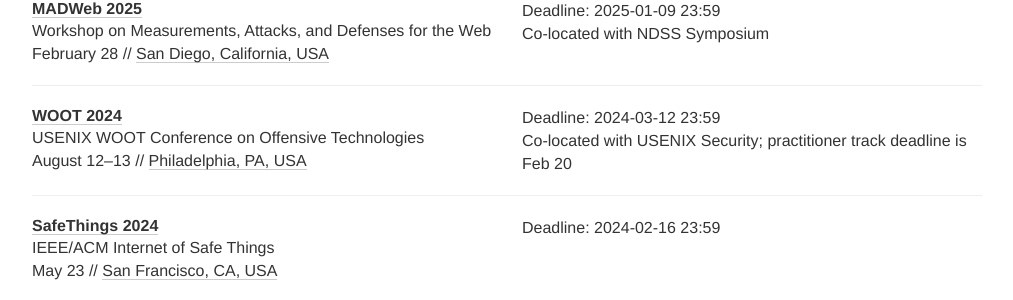
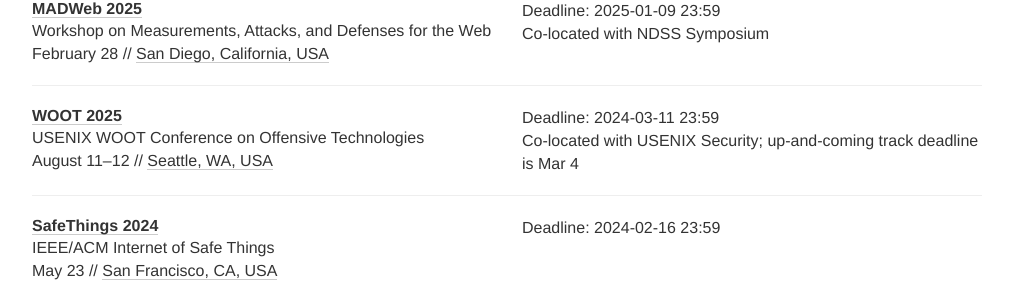
Before and after one commit to sec-deadlines/sec-deadlines.github.io, a Jekyll site: the page built from index.html, in a window 1280 px wide and 900 px high, scrolled down 12934 px. Shown: the part 153-453 px from the top of the window, without its empty margins (133-1146 px from the left). Built offline with Jekyll 4.4.1, drawn with Linux system fonts in a browser that asks for light colours; nearby versions of some CDN libraries; comment, search, counter and statistics services are not loaded.

Commit message:
update for WOOT 2025

```diff
--- a/_data/conferences.yml
+++ b/_data/conferences.yml
@@ -887,12 +887,12 @@
 
 - name: WOOT
   description: USENIX WOOT Conference on Offensive Technologies
-  year: 2024
-  link: https://www.usenix.org/conference/woot24/call-for-papers
-  comment: Co-located with USENIX Security; practitioner track deadline is Feb 20
-  deadline: ["2024-03-12 23:59"]
-  date: August 12-13
-  place: Philadelphia, PA, USA
+  year: 2025
+  link: https://www.usenix.org/conference/woot25/call-for-papers
+  comment: Co-located with USENIX Security; up-and-coming track deadline is Mar 4
+  deadline: ["2024-03-11 23:59"]
+  date: August 11-12
+  place: Seattle, WA, USA
   tags: [SEC, PRIV, CRYPTO, CONF]
 
 - name: SafeThings
```
